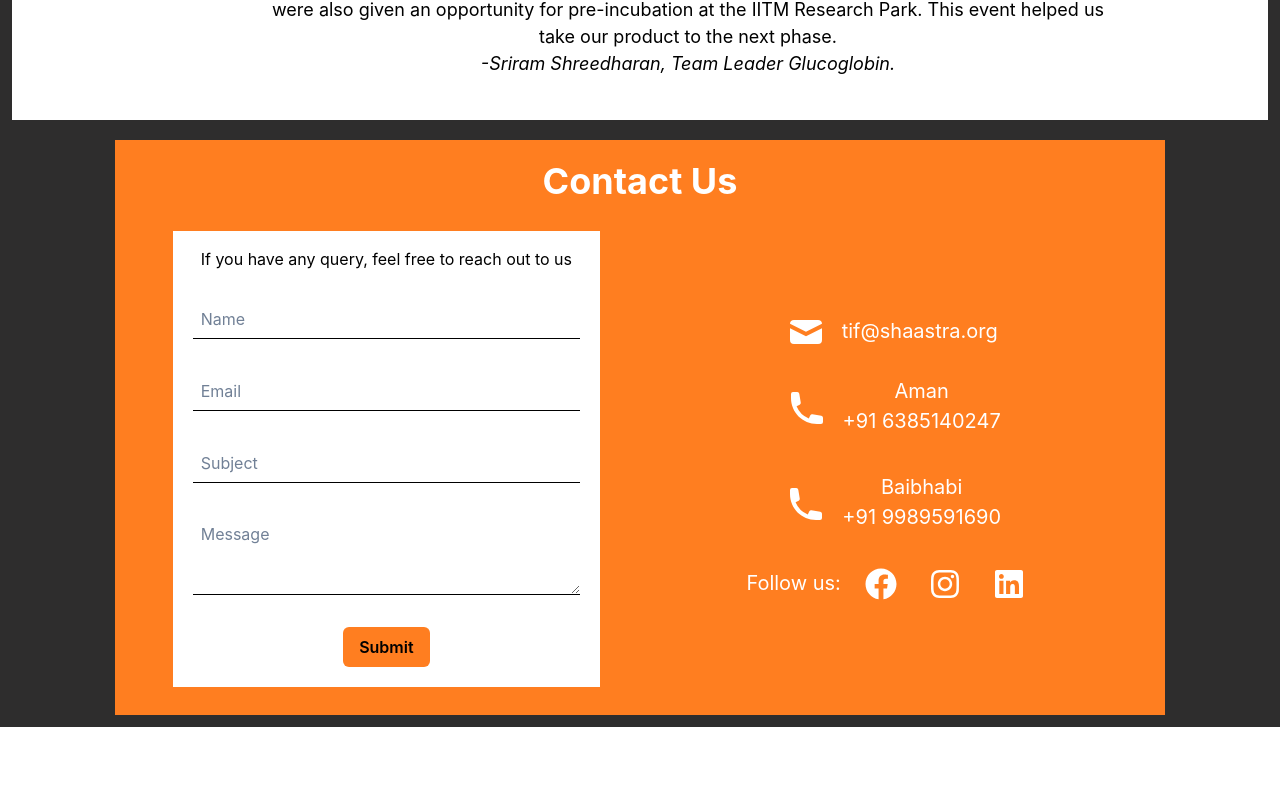
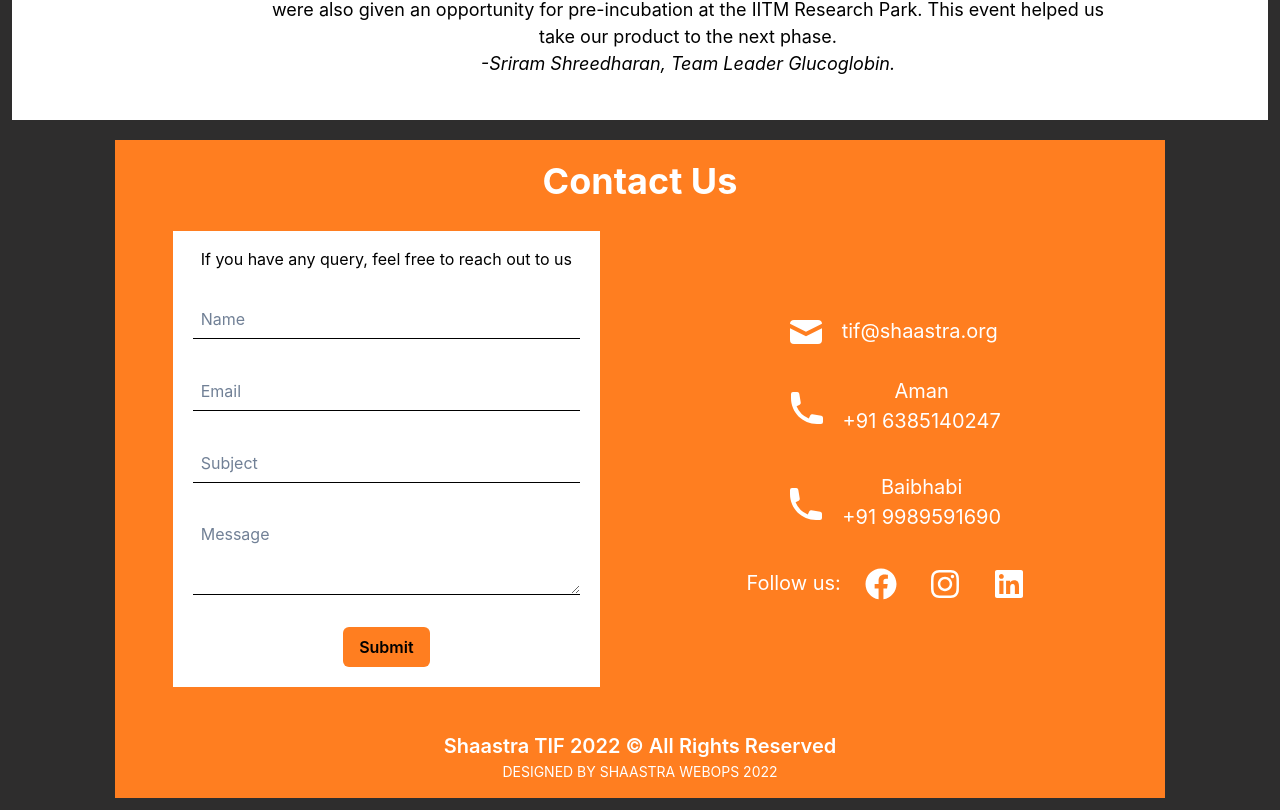
Before and after one commit to ShaastraWebops/tif-portal-2022, a React (Create React App) app: page / in a window 1280 px wide. Shown: the part 4982-5792 px from the top of the page. Before the commit the page ends 5709 px from the top, so only its background shows below. Built offline with nearby package versions, Linux system fonts and the light colour scheme.

Commit message:
copyrights

```diff
--- a/src/components/Contact.tsx
+++ b/src/components/Contact.tsx
@@ -222,10 +222,22 @@ function Contact() {
                     ></Icon>
                   </a>
                 </Flex>
+
               </Stack>
+
             </Flex>
           </SimpleGrid>
+
         </Center>
+        <Center>
+          <Flex flexDirection={['column']} p={2} m={2}>
+          <Text fontSize={'xl'} fontWeight={600} textColor={'white'}>Shaastra TIF 2022 ©  All Rights Reserved</Text>
+         <Center>
+          <Text fontSize={'sm'} textColor={'white'}>DESIGNED BY SHAASTRA WEBOPS 2022</Text>
+          </Center>
+          </Flex>
+
+          </Center>
       </Flex>
     </React.Fragment>
   )
```
